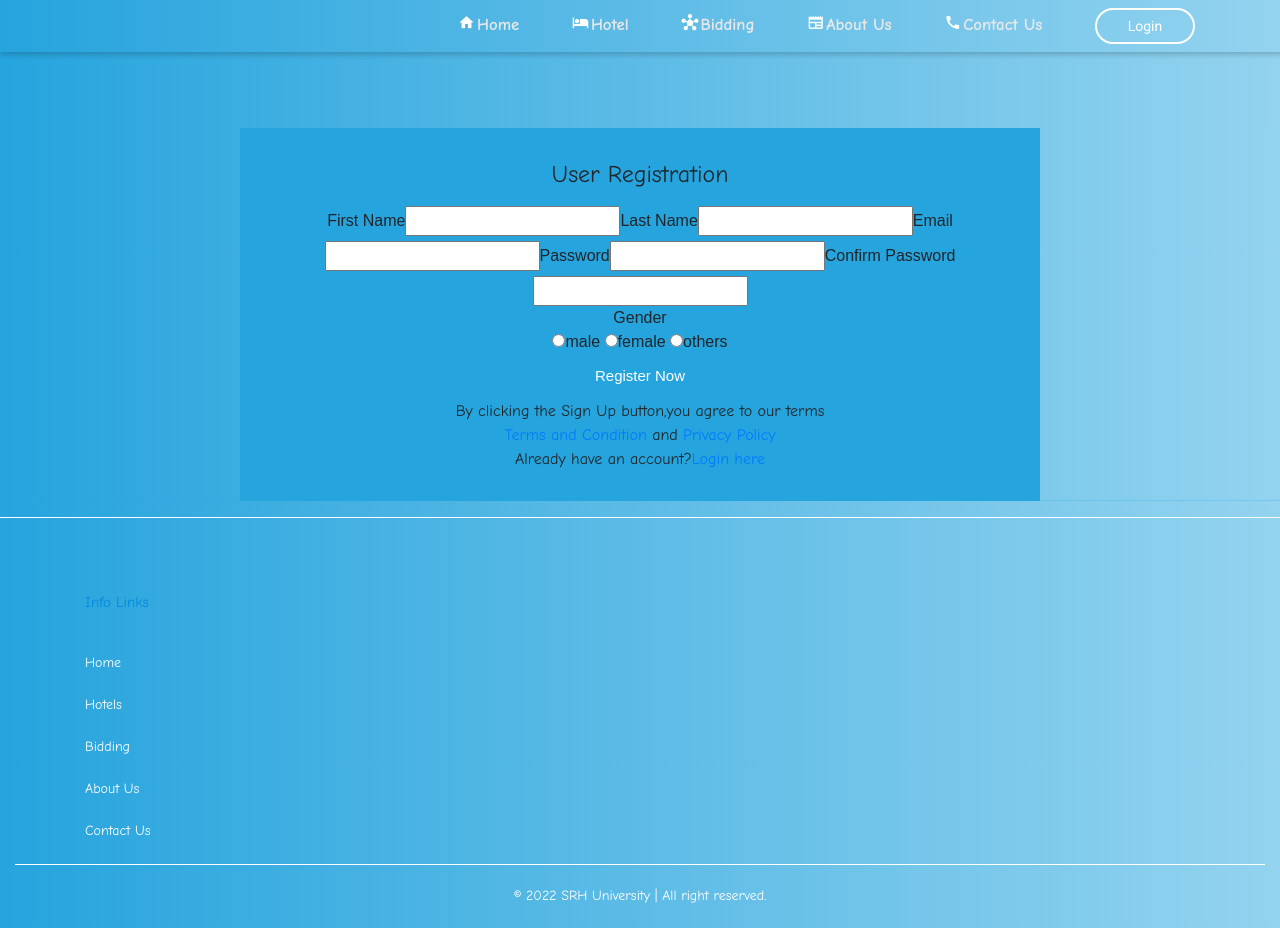
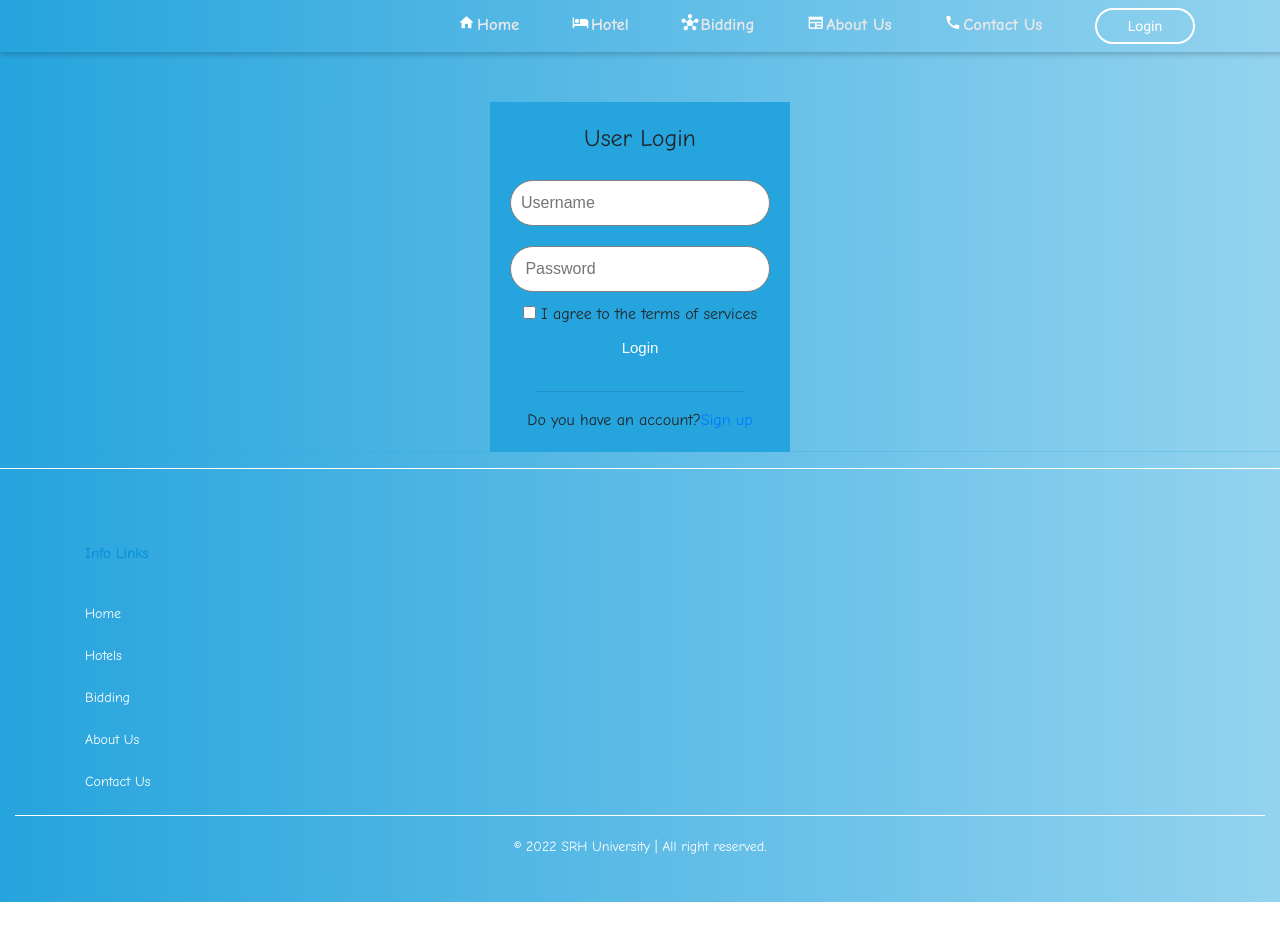
Before and after one commit to infomediadesign/sad-02-2022-project-team_gray, an Angular app in the folder client/: page /userLogin in a window 1280 px wide. After the commit the page ends 902 px from the top, so only its background shows below. Built offline with nearby package versions, Linux system fonts and the light colour scheme.

Commit message:
userloginpage design

```diff
--- a/client/src/app/modules/user-login-page/user-login-page.component.html
+++ b/client/src/app/modules/user-login-page/user-login-page.component.html
@@ -6,38 +6,26 @@
         </title>
         <link rel="stylesheet" href="style.css">
     </head>
-     </html>
+</html>
      <body>
-         <div class="User-registration-box">
-                   <h1>User Registration</h1>
-                   <form>
-                  <label>First Name</label>
-                  <input type="text" placeholder="">
-                  <label>Last Name</label>
-                  <input type="text" placeholder="">
-                  <label >Email</label>
-                  <input type="email" placeholder="">
-                  <label>Password</label>
-                  <input type="password" placeholder="">
-                  <label>Confirm Password</label>
-                  <input type="password" placeholder="">
 
-                  <div  class="circal-form">
-                    <span class="circal-form">Gender</span>
-                    <div class="category">
-                        <input type="radio" name="gender">male
-                        <input type="radio" name="gender">female
-                        <input type="radio" name="gender">others
 
-                     </div>
-                  </div>
-                  <button type="button" class="register-btn">Register Now</button>
-                   </form>
-                     <p>By clicking the Sign Up button,you agree to our terms<br>
-                    <a href="#">Terms and Condition</a> and <a href="#">Privacy Policy</a>
+         <div class=" user-login">
 
-                    </p>
-                    <p>Already have an account?<a href="index.html">Login here</a></p>
+             <h1>User Login</h1>
+             <form>
+                 <input type="user" class="input-box" placeholder="Username">
+                 <input type="password" class="input-box" placeholder=" Password">
+                  <p> <span><input type="checkbox"></span>
+                  I agree to the terms of services
+                  </p>
+                  <button type="button" class="signup-btn">Login</button>
+                  <hr>
+
+
+                    <p>Do you have an account?<a href="signup.html">Sign up</a></p>
+
+                </form>
 
          </div>
      </body>
```
